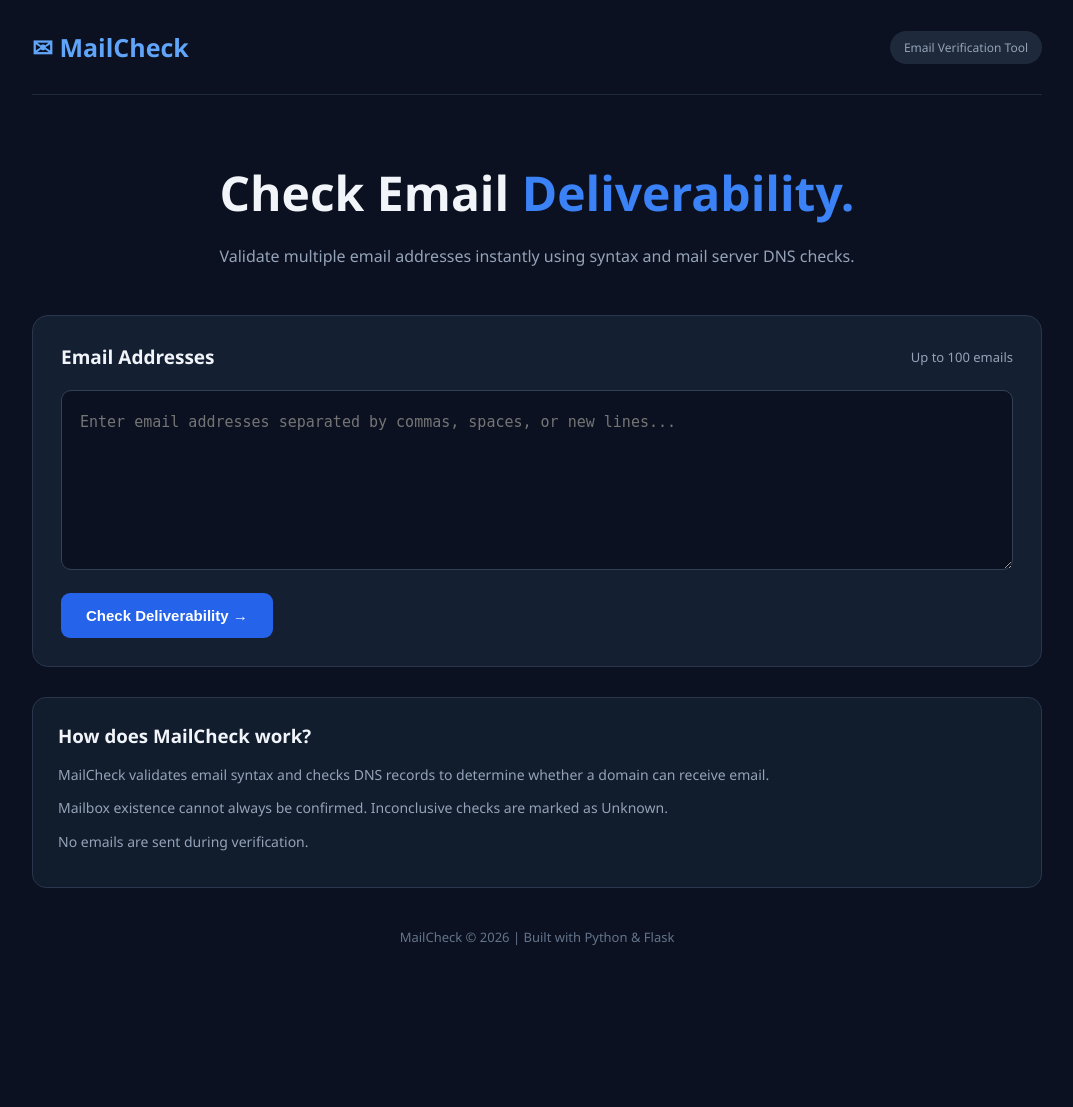
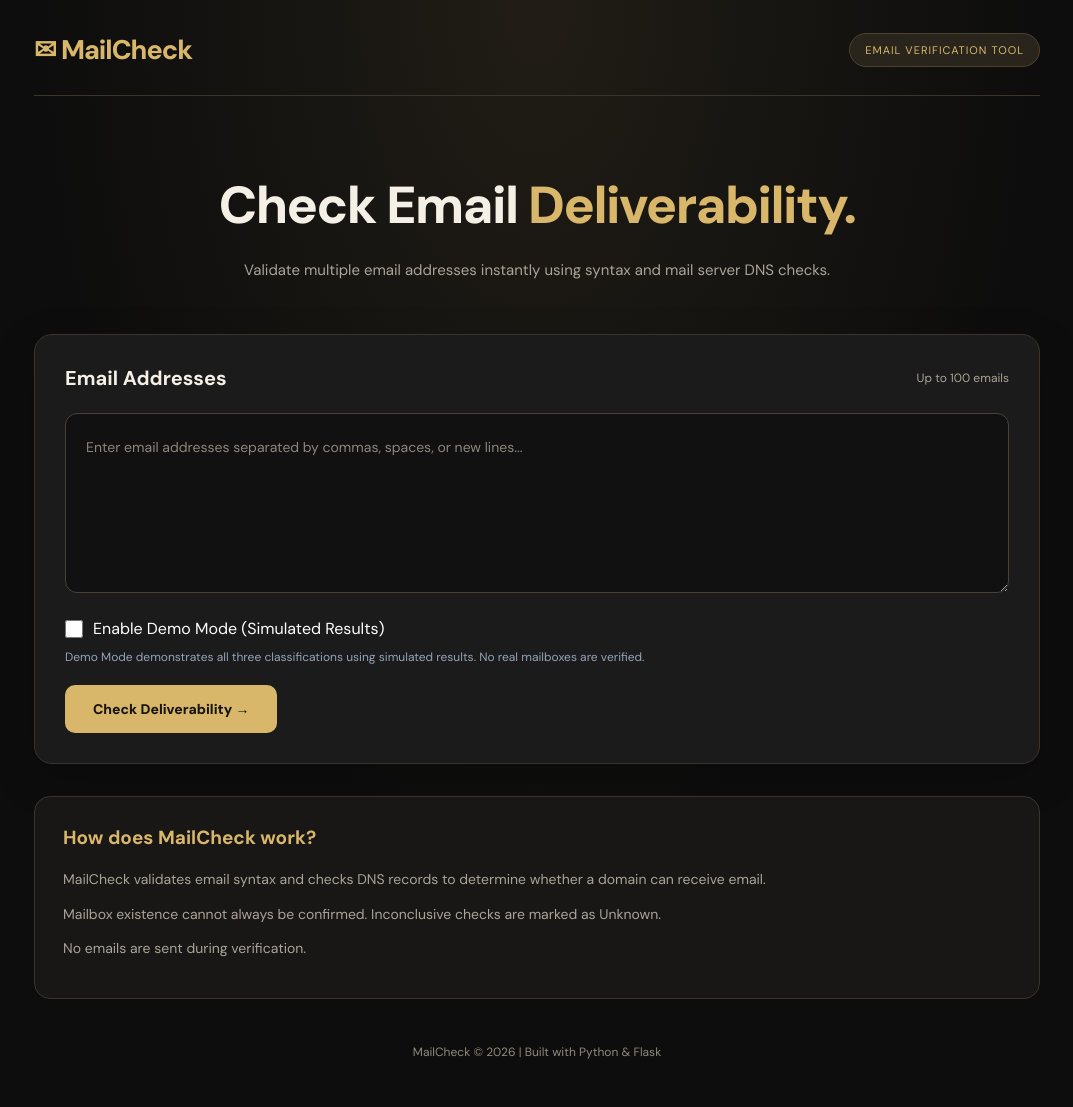
Before and after one commit to anwesha-awe/MailCheck, a Flask app: page / in a window 1280 px wide. Shown: the whole page, without its empty margins (103-1176 px from the left). Before the commit the page ends 946 px from the top, so only its background shows below. Run offline with Flask 3, Linux system fonts and the light colour scheme.

Commit message:
Add premium black and gold theme and demo mode

```diff
--- a/app.py
+++ b/app.py
@@ -101,28 +101,60 @@ def check_email(email):
         return "Unknown", "Verification could not be completed"
 
 
+
 @app.route("/", methods=["GET", "POST"])
 def index():
     results = []
     emails_text = ""
+    demo_mode = False
 
     if request.method == "POST":
         emails_text = request.form.get("emails", "")
+        demo_mode = request.form.get("demo_mode") == "on"
+
         emails = re.split(r"[\s,;]+", emails_text.strip())
 
         for email in emails[:100]:
-            if email:
+            if not email:
+                continue
+
+            if demo_mode:
+                demo_results = {
+                    "delivered@demo.example": (
+                        "Likely Delivered",
+                        "SIMULATED: Test server accepted recipient"
+                    ),
+                    "bounce@demo.example": (
+                        "Likely Bounce",
+                        "SIMULATED: Test server rejected recipient"
+                    ),
+                    "unknown@demo.example": (
+                        "Unknown",
+                        "SIMULATED: Test server could not verify recipient"
+                    )
+                }
+
+                status, reason = demo_results.get(
+                    email.lower(),
+                    (
+                        "Unknown",
+                        "SIMULATED: No predefined result for this address"
+                    )
+                )
+            else:
                 status, reason = check_email(email)
-                results.append({
-                    "email": email,
-                    "status": status,
-                    "reason": reason
-                })
+
+            results.append({
+                "email": email,
+                "status": status,
+                "reason": reason
+            })
 
     return render_template(
         "index.html",
         results=results,
-        emails_text=emails_text
+        emails_text=emails_text,
+        demo_mode=demo_mode
     )
 
 
--- a/static/style.css
+++ b/static/style.css
@@ -1,3 +1,15 @@
+
+@import url('https://fonts.googleapis.com/css2?family=DM+Sans:wght@400;500;600;700;800&display=swap');
+
+:root {
+    --bg: #0d0d0d;
+    --card: #1b1b1b;
+    --gold: #d9b76a;
+    --gold-hover: #f0cd80;
+    --text: #f5f0e6;
+    --muted: #aaa397;
+    --border: #3a352b;
+}
 
 * {
     margin: 0;
@@ -6,118 +18,150 @@
 }
 
 body {
-    background: #0b1120;
-    color: #f1f5f9;
-    font-family: 'Segoe UI', Arial, sans-serif;
+    background: radial-gradient(
+        ellipse at top,
+        #211d16 0%,
+        #0d0d0d 55%
+    );
+    color: var(--text);
+    font-family: 'DM Sans', Arial, sans-serif;
     min-height: 100vh;
 }
 
 .container {
     max-width: 1050px;
     margin: auto;
-    padding: 30px 20px;
+    padding: 32px 22px;
 }
 
 header {
     display: flex;
     justify-content: space-between;
     align-items: center;
-    padding-bottom: 30px;
-    border-bottom: 1px solid #1e293b;
+    gap: 16px;
+    padding-bottom: 28px;
+    border-bottom: 1px solid var(--border);
 }
 
 .logo {
-    font-size: 25px;
+    color: var(--gold);
+    font-size: 27px;
     font-weight: 800;
-    color: #60a5fa;
+    letter-spacing: -1px;
 }
 
 .tag {
-    background: #1e293b;
-    color: #94a3b8;
-    padding: 8px 14px;
-    border-radius: 20px;
-    font-size: 12px;
+    color: var(--gold);
+    background: #29251c;
+    border: 1px solid #4d412b;
+    padding: 9px 15px;
+    border-radius: 30px;
+    font-size: 11px;
+    letter-spacing: 1px;
+    text-transform: uppercase;
 }
 
 .hero {
     text-align: center;
-    padding: 65px 0 45px;
+    padding: 75px 0 50px;
 }
 
 .hero h1 {
-    font-size: clamp(30px, 5vw, 48px);
+    font-size: clamp(32px, 5vw, 52px);
+    font-weight: 800;
+    letter-spacing: -1.5px;
     margin-bottom: 18px;
 }
 
 .hero h1 span {
-    color: #3b82f6;
+    color: var(--gold);
 }
 
 .hero p {
-    color: #94a3b8;
-    line-height: 1.7;
+    color: var(--muted);
+    line-height: 1.8;
+    font-size: 15px;
 }
 
 .card {
-    background: #151f32;
-    border: 1px solid #29364c;
-    border-radius: 16px;
-    padding: 28px;
-    margin-bottom: 25px;
+    background: var(--card);
+    border: 1px solid var(--border);
+    border-radius: 18px;
+    padding: 30px;
+    margin-bottom: 26px;
+    box-shadow: 0 15px 45px rgba(0,0,0,0.18);
 }
 
 .section-title {
     display: flex;
     justify-content: space-between;
     align-items: center;
-    gap: 12px;
-    margin-bottom: 20px;
+    gap: 15px;
+    margin-bottom: 22px;
 }
 
 .section-title h2 {
-    font-size: 19px;
+    font-size: 20px;
+    font-weight: 700;
 }
 
 .section-title span {
-    color: #94a3b8;
-    font-size: 13px;
+    color: var(--muted);
+    font-size: 12px;
 }
 
 textarea {
     width: 100%;
-    height: 180px;
-    padding: 18px;
-    background: #0b1120;
-    border: 1px solid #334155;
-    border-radius: 10px;
-    color: white;
-    font-size: 15px;
-    line-height: 1.8;
+    min-height: 180px;
+    padding: 20px;
+    background: #111111;
+    color: var(--text);
+    border: 1px solid #494136;
+    border-radius: 12px;
+    outline: none;
+    font-family: inherit;
+    font-size: 14px;
+    line-height: 1.9;
     resize: vertical;
-    outline: none;
+    transition: border-color 0.2s;
+}
+
+textarea::placeholder {
+    color: #8d867b;
 }
 
 textarea:focus {
-    border-color: #3b82f6;
+    border-color: var(--gold);
+    box-shadow: 0 0 0 3px rgba(217,183,106,0.12);
+}
+
+input[type="checkbox"] {
+    accent-color: var(--gold) !important;
+    cursor: pointer;
 }
 
 button {
-    background: #2563eb;
-    color: white;
+    background: var(--gold);
+    color: #17140e;
     border: none;
-    border-radius: 9px;
-    padding: 14px 25px;
-    font-size: 15px;
-    font-weight: 600;
+    border-radius: 10px;
+    padding: 15px 28px;
+    font-family: inherit;
+    font-size: 14px;
+    font-weight: 800;
     cursor: pointer;
-    margin-top: 18px;
-    transition: 0.2s;
+    margin-top: 20px;
+    transition: background 0.2s, transform 0.2s;
 }
 
 button:hover {
-    background: #1d4ed8;
-    transform: translateY(-1px);
+    background: var(--gold-hover);
+    transform: translateY(-2px);
+}
+
+button:focus-visible {
+    outline: 3px solid #ffffff;
+    outline-offset: 3px;
 }
 
 .table-wrapper {
@@ -131,85 +175,103 @@ table {
 }
 
 th, td {
-    padding: 17px 12px;
-    border-bottom: 1px solid #29364c;
-    font-size: 14px;
+    padding: 19px 14px;
+    border-bottom: 1px solid var(--border);
+    font-size: 13px;
 }
 
 th {
-    color: #94a3b8;
-    font-weight: 500;
+    color: var(--gold);
+    font-weight: 600;
 }
 
 td {
+    color: #e8e0d4;
     overflow-wrap: anywhere;
+}
+
+tbody tr:hover {
+    background: #25221d;
 }
 
 .badge {
     display: inline-block;
-    padding: 7px 12px;
-    border-radius: 20px;
+    padding: 8px 13px;
+    border-radius: 30px;
     font-size: 12px;
-    font-weight: 600;
+    font-weight: 700;
     white-space: nowrap;
 }
 
-.bounce {
-    background: #451a23;
-    color: #fda4af;
+.delivered {
+    background: #173b2b;
+    color: #8df0ae;
 }
 
-.delivered {
-    background: #123b30;
-    color: #86efac;
+.bounce {
+    background: #461e24;
+    color: #ff9da6;
 }
 
 .unknown {
-    background: #493719;
-    color: #fcd34d;
+    background: #493819;
+    color: #f5d17c;
 }
 
 .info {
-    background: #111c2d;
-    border: 1px solid #29364c;
-    border-radius: 14px;
-    padding: 25px;
-    margin-top: 30px;
+    background: #181715;
+    border: 1px solid var(--border);
+    border-radius: 16px;
+    padding: 28px;
+    margin-top: 32px;
 }
 
 .info h3 {
-    margin-bottom: 14px;
+    color: var(--gold);
+    margin-bottom: 16px;
+    font-size: 19px;
 }
 
 .info p {
-    color: #94a3b8;
-    line-height: 1.8;
+    color: var(--muted);
+    line-height: 1.9;
     margin-bottom: 8px;
     font-size: 14px;
 }
 
 footer {
     text-align: center;
-    color: #64748b;
-    font-size: 13px;
-    padding: 40px 0 10px;
+    color: #928a7c;
+    font-size: 12px;
+    padding: 45px 0 15px;
 }
 
 @media (max-width: 600px) {
+    .container {
+        padding: 20px 14px;
+    }
+
     header {
-        gap: 12px;
         flex-wrap: wrap;
     }
 
     .hero {
-        padding: 40px 0 30px;
+        padding: 45px 0 35px;
     }
 
     .card {
-        padding: 18px;
+        padding: 20px 16px;
+    }
+
+    .section-title {
+        flex-wrap: wrap;
     }
 
     button {
         width: 100%;
     }
+
+    th, td {
+        padding: 14px 10px;
+    }
 }
--- a/templates/index.html
+++ b/templates/index.html
@@ -27,13 +27,32 @@
             <span>Up to 100 emails</span>
         </div>
 
+
+
 <form method="POST">
     <textarea name="emails" required
         placeholder="Enter email addresses separated by commas, spaces, or new lines...">{{ emails_text }}</textarea>
 
+    <div style="margin-top: 20px;">
+        <label style="color: white; display: flex; align-items: center; gap: 10px;">
+            <input type="checkbox" name="demo_mode"
+                   {% if demo_mode %}checked{% endif %}
+                   style="width: 18px; height: 18px;">
+
+            Enable Demo Mode (Simulated Results)
+        </label>
+    </div>
+
+    <p style="color: #94a3b8; font-size: 12px; margin-top: 10px;">
+        Demo Mode demonstrates all three classifications
+        using simulated results. No real mailboxes are verified.
+    </p>
+
     <button type="submit">Check Deliverability →</button>
 </form>
+
     </section>
+
 
 {% if results %}
 <section class="card results">
@@ -41,6 +60,12 @@
         <h2>Verification Results</h2>
         <span>{{ results|length }} checked</span>
     </div>
+
+    {% if demo_mode %}
+    <p style="color: #fcd34d; margin-bottom: 18px; font-weight: bold;">
+        DEMO RESULTS — SIMULATED, NOT REAL EMAIL VERIFICATION
+    </p>
+    {% endif %}
 
         <div class="table-wrapper">
             <table>
```
Lines whose indentation alone changed are shown as unchanged.
